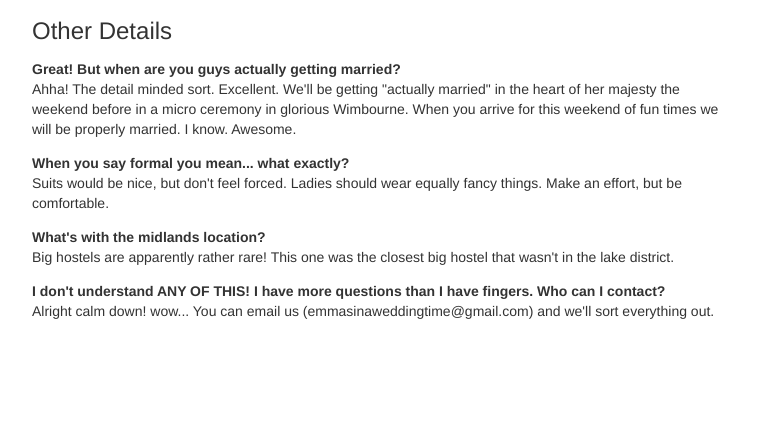
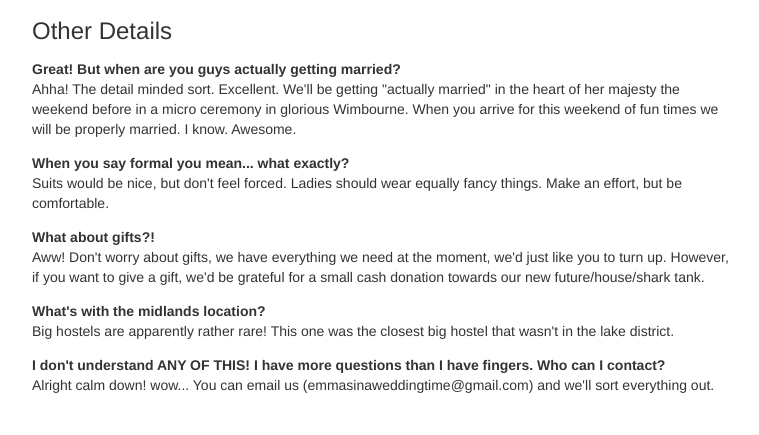
Before and after one commit to sinjax/emmasinaweddingtime, a Flask app: page / in a window 1280 px wide. Shown: the part 1030-1465 px from the top of the page, without its empty margins (273-1032 px from the left). Before the commit the page ends 1349 px from the top, so only its background shows below. Run offline with Flask 2, Linux system fonts and the light colour scheme; some libraries are stand-ins or nearby versions.

Commit message:
added the gift to the FAQ

```diff
--- a/wedding/templates/plan.html
+++ b/wedding/templates/plan.html
@@ -12,10 +12,13 @@
   <dd>Ahha! The detail minded sort. Excellent. We'll be getting "actually married" in the heart of her majesty the weekend before in a micro ceremony in glorious Wimbourne. When you arrive for this weekend of fun times we will be properly married. I know. Awesome.</dd>
   <dt>When you say formal you mean... what exactly?</dt>
   <dd>Suits would be nice, but don't feel forced. Ladies should wear equally fancy things. Make an effort, but be comfortable.</dd>
+  <dt>What about gifts?!</dt>
+  <dd>Aww! Don't worry about gifts, we have everything we need at the moment, we'd just like you to turn up. However, if you want to give a gift, we'd be grateful for a small cash donation towards our new future/house/shark tank.</dd>
   <dt>What's with the midlands location?</dt>
   <dd>Big hostels are apparently rather rare! This one was the closest big hostel that wasn't in the lake district.</dd>
   <dt>I don't understand ANY OF THIS! I have more questions than I have fingers. Who can I contact?</dt>
   <dd>Alright calm down! wow... You can email us (emmasinaweddingtime@gmail.com) and we'll sort everything out.</dd>
+
 </dl>
 
 
```
